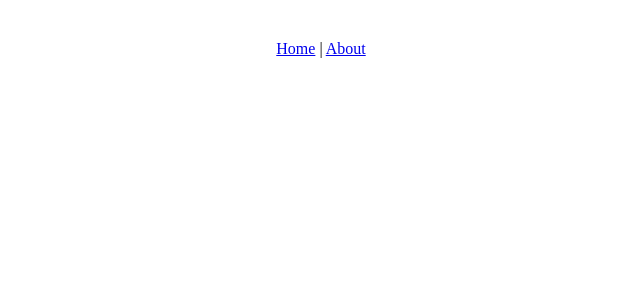
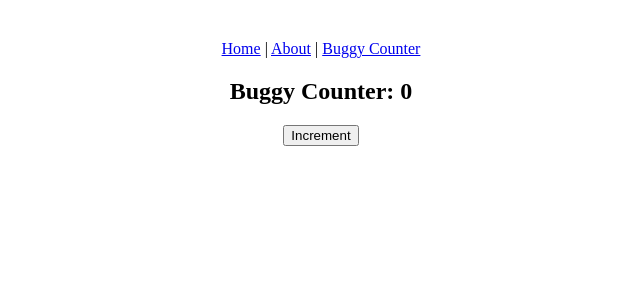
Before and after one commit to PierreTsia/starter-template, a React (Vite) app in the folder apps/web/: page /buggy in a window 1280 px wide. Before the commit this address had no page. Shown: the top 300 px of the page, without its empty margins (319-959 px from the left). Built offline with nearby package versions, Linux system fonts and the light colour scheme.

Commit message:
feat(frontend): add error boundary with react-error-boundary

```diff
--- a/apps/web/package.json
+++ b/apps/web/package.json
@@ -14,6 +14,7 @@
     "@tanstack/react-query": "^5.17.19",
     "react": "^18.3.1",
     "react-dom": "^18.3.1",
+    "react-error-boundary": "^6.0.0",
     "react-router-dom": "^6.22.0",
     "zod": "^3.22.4",
     "zustand": "^4.5.1"
--- /dev/null
+++ b/apps/web/src/components/BuggyCounter.tsx
@@ -0,0 +1,22 @@
+import { useState } from 'react';
+
+export const BuggyCounter = () => {
+  const [counter, setCounter] = useState(0);
+
+  if (counter === 5) {
+    // Simulate a JavaScript error
+    throw new Error('I crashed!');
+  }
+
+  return (
+    <div className="p-4 text-center">
+      <h2 className="text-xl mb-4">Buggy Counter: {counter}</h2>
+      <button
+        onClick={() => setCounter((c) => c + 1)}
+        className="px-4 py-2 bg-green-500 text-white rounded hover:bg-green-600 transition-colors"
+      >
+        Increment
+      </button>
+    </div>
+  );
+};
--- /dev/null
+++ b/apps/web/src/components/ErrorBoundary.tsx
@@ -0,0 +1,40 @@
+import { ErrorBoundary as ReactErrorBoundary } from 'react-error-boundary';
+
+const ErrorFallback = ({
+  error,
+  resetErrorBoundary,
+}: {
+  error: Error;
+  resetErrorBoundary: () => void;
+}) => {
+  return (
+    <div className="p-4 text-center">
+      <h2 className="text-xl font-bold text-red-600 mb-2">Oops! Something went wrong</h2>
+      <p className="text-gray-600 mb-4">{error.message || 'An unexpected error occurred'}</p>
+      <button
+        onClick={resetErrorBoundary}
+        className="px-4 py-2 bg-blue-500 text-white rounded hover:bg-blue-600 transition-colors"
+      >
+        Try Again
+      </button>
+    </div>
+  );
+};
+
+export const ErrorBoundary = ({ children }: { children: React.ReactNode }) => {
+  return (
+    <ReactErrorBoundary
+      FallbackComponent={ErrorFallback}
+      onReset={() => {
+        // Reset the state of your app here
+        window.location.reload();
+      }}
+      onError={(error) => {
+        // Log error to your error tracking service here
+        console.error('Error caught by boundary:', error);
+      }}
+    >
+      {children}
+    </ReactErrorBoundary>
+  );
+};
--- a/apps/web/src/main.tsx
+++ b/apps/web/src/main.tsx
@@ -3,22 +3,28 @@ import ReactDOM from 'react-dom/client';
 import { BrowserRouter, Routes, Route, Link } from 'react-router-dom';
 
 import App from './App';
+import { BuggyCounter } from './components/BuggyCounter';
+import { ErrorBoundary } from './components/ErrorBoundary';
 import './index.css';
 
-function About() {
+const About = () => {
   return <h2>About Page</h2>;
-}
+};
 
 ReactDOM.createRoot(document.getElementById('root')!).render(
   <React.StrictMode>
+    <ErrorBoundary>
       <BrowserRouter>
         <nav style={{ marginBottom: 16 }}>
-        <Link to="/">Home</Link> | <Link to="/about">About</Link>
+          <Link to="/">Home</Link> | <Link to="/about">About</Link> |{' '}
+          <Link to="/buggy">Buggy Counter</Link>
         </nav>
         <Routes>
           <Route path="/" element={<App />} />
           <Route path="/about" element={<About />} />
+          <Route path="/buggy" element={<BuggyCounter />} />
         </Routes>
       </BrowserRouter>
+    </ErrorBoundary>
   </React.StrictMode>
 );
```
Lines whose indentation alone changed are shown as unchanged.
